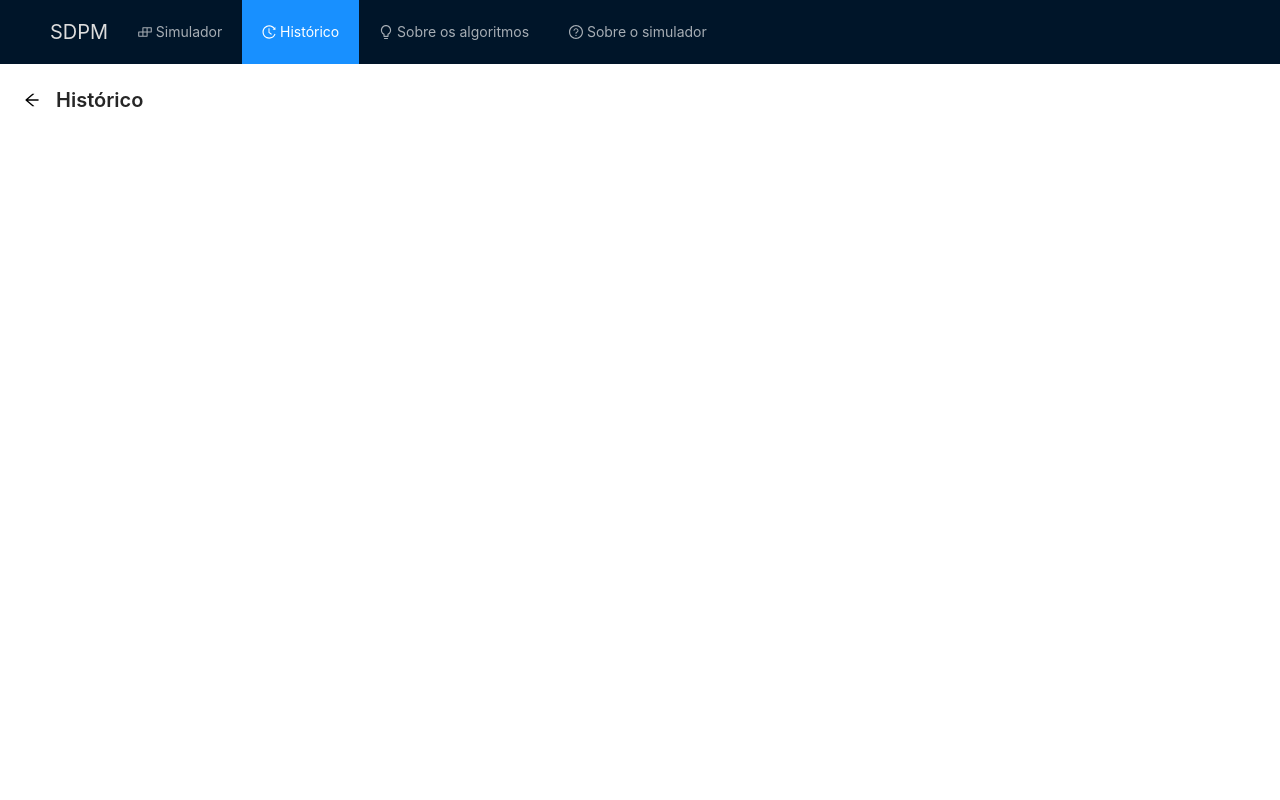
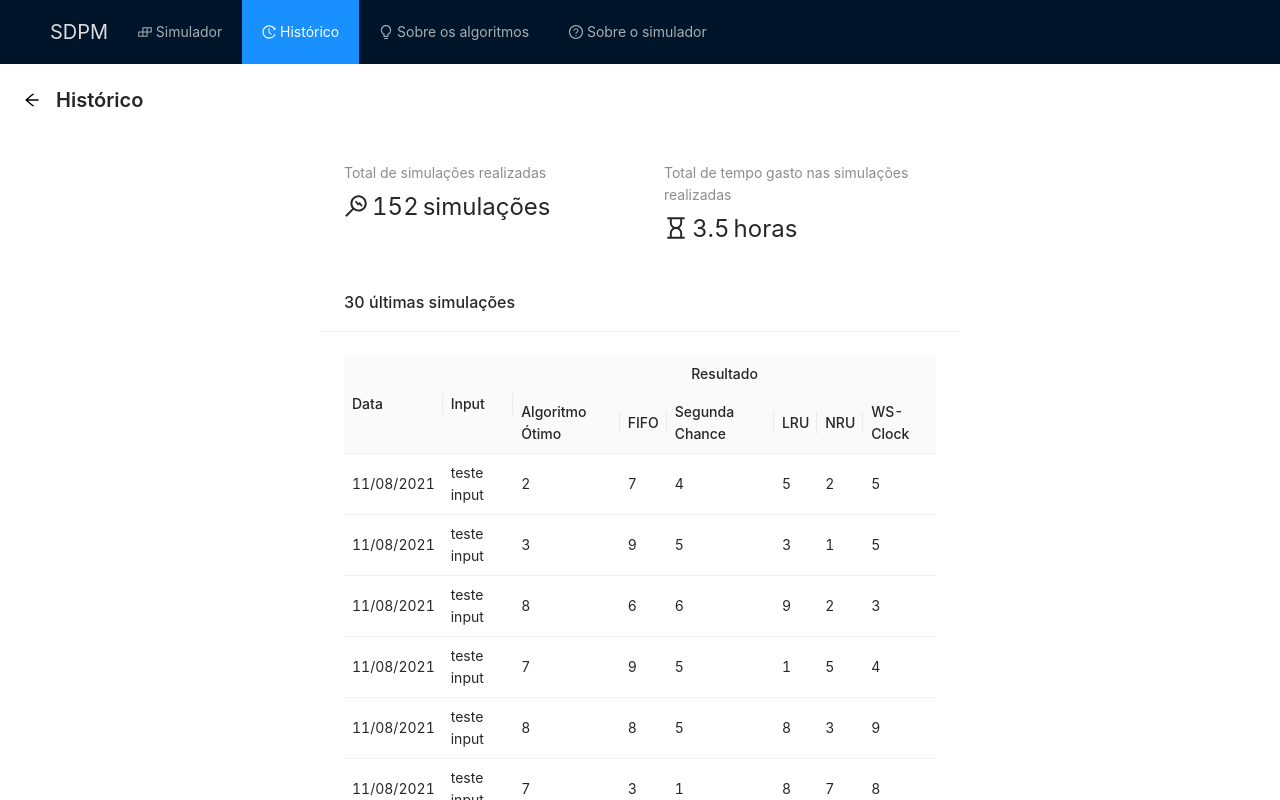
Before and after one commit to ferreirasara/sdpm, a React (Create React App) app in the folder frontend/: page /history in a window 1280 px wide. Built offline with nearby package versions, Linux system fonts and the light colour scheme.

Commit message:
feat: history page

```diff
--- a/frontend/src/pages/History/HistoryPage.tsx
+++ b/frontend/src/pages/History/HistoryPage.tsx
@@ -1,4 +1,89 @@
-import { PageHeader, Row } from "antd";
+import { HourglassOutlined, MonitorOutlined } from "@ant-design/icons";
+import { Card, Col, PageHeader, Row, Statistic, Table } from "antd";
+import BarChart from "../../components/charts/BarChart";
+import { formatDate } from "../../utils/pretifyStrings";
+
+function GeneralStatistics() {
+  return <>
+    <Col span={6}>
+      <Card bordered={false}>
+        <Statistic
+          title="Total de simulações realizadas"
+          value={152}
+          prefix={<MonitorOutlined />}
+          suffix={'simulações'}
+        />
+      </Card>
+    </Col>
+    <Col span={6}>
+      <Card bordered={false}>
+        <Statistic
+          title="Total de tempo gasto nas simulações realizadas"
+          value={3.5}
+          prefix={<HourglassOutlined />}
+          suffix={'horas'}
+        />
+      </Card>
+    </Col>
+  </>
+}
+
+function PageFaultsTotalGraph() {
+  const axis = ['Algoritmo', 'Faltas de página']
+  const data = [
+    { name: 'Algoritmo Ótimo', cont: 15 },
+    { name: 'FIFO', cont: 35 },
+    { name: 'Segunda Chance', cont: 17 },
+    { name: 'LRU', cont: 19 },
+    { name: 'NRU', cont: 17 },
+    { name: 'WS-Clock', cont: 16 },
+  ]
+
+  return <Col span={12}>
+    <Card bordered={false} title="Total de faltas de página por algoritmo">
+      <BarChart axis={axis} data={data} />
+    </Card>
+  </Col>
+}
+
+function SimulationsTable() {
+  const data = [];
+  for (let i = 0; i < 30; i++) {
+    data.push({
+      key: i,
+      date: new Date(),
+      input: 'teste input',
+      optimalAlgorithm: Math.floor(Math.random() * 10),
+      fifoAlgorithm: Math.floor(Math.random() * 10),
+      secondChanceAlgorithm: Math.floor(Math.random() * 10),
+      lruAlgorithm: Math.floor(Math.random() * 10),
+      nruAlgorithm: Math.floor(Math.random() * 10),
+      wsClockAlgorithm: Math.floor(Math.random() * 10),
+    });
+  }
+
+  const columns = [
+    { title: 'Data', dataIndex: 'date', key: 'date', render: (date: Date) => formatDate(date) },
+    { title: 'Input', dataIndex: 'input', key: 'input', },
+    {
+      title: 'Resultado',
+      children: [
+        { title: 'Algoritmo Ótimo', dataIndex: 'optimalAlgorithm', key: 'optimalAlgorithm', },
+        { title: 'FIFO', dataIndex: 'fifoAlgorithm', key: 'fifoAlgorithm', },
+        { title: 'Segunda Chance', dataIndex: 'secondChanceAlgorithm', key: 'secondChanceAlgorithm', },
+        { title: 'LRU', dataIndex: 'lruAlgorithm', key: 'lruAlgorithm', },
+        { title: 'NRU', dataIndex: 'nruAlgorithm', key: 'nruAlgorithm', },
+        { title: 'WS-Clock', dataIndex: 'wsClockAlgorithm', key: 'wsClockAlgorithm', },
+      ]
+    },
+  ];
+
+  return <Col span={12}>
+    <Card bordered={false} title="30 últimas simulações">
+      <Table dataSource={data} columns={columns} size="small" />
+    </Card>
+  </Col>
+}
 
 export default function AboutAlgorithmsPage() {
   document.title = 'Histórico'
@@ -9,8 +94,14 @@ export default function AboutAlgorithmsPage() {
       style={{ background: 'white' }}
       onBack={() => window.history.back()}
     />
-    <Row style={{ marginBottom: '2px', marginTop: '2px' }}>
-
+    <Row justify='center' style={{ marginBottom: '2px', marginTop: '2px' }}>
+      <GeneralStatistics />
+    </Row>
+    <Row justify='center' style={{ marginBottom: '2px', marginTop: '2px' }}>
+      <SimulationsTable />
+    </Row>
+    <Row justify='center' style={{ marginBottom: '2px', marginTop: '2px' }}>
+      <PageFaultsTotalGraph />
     </Row>
   </>
 }
```
